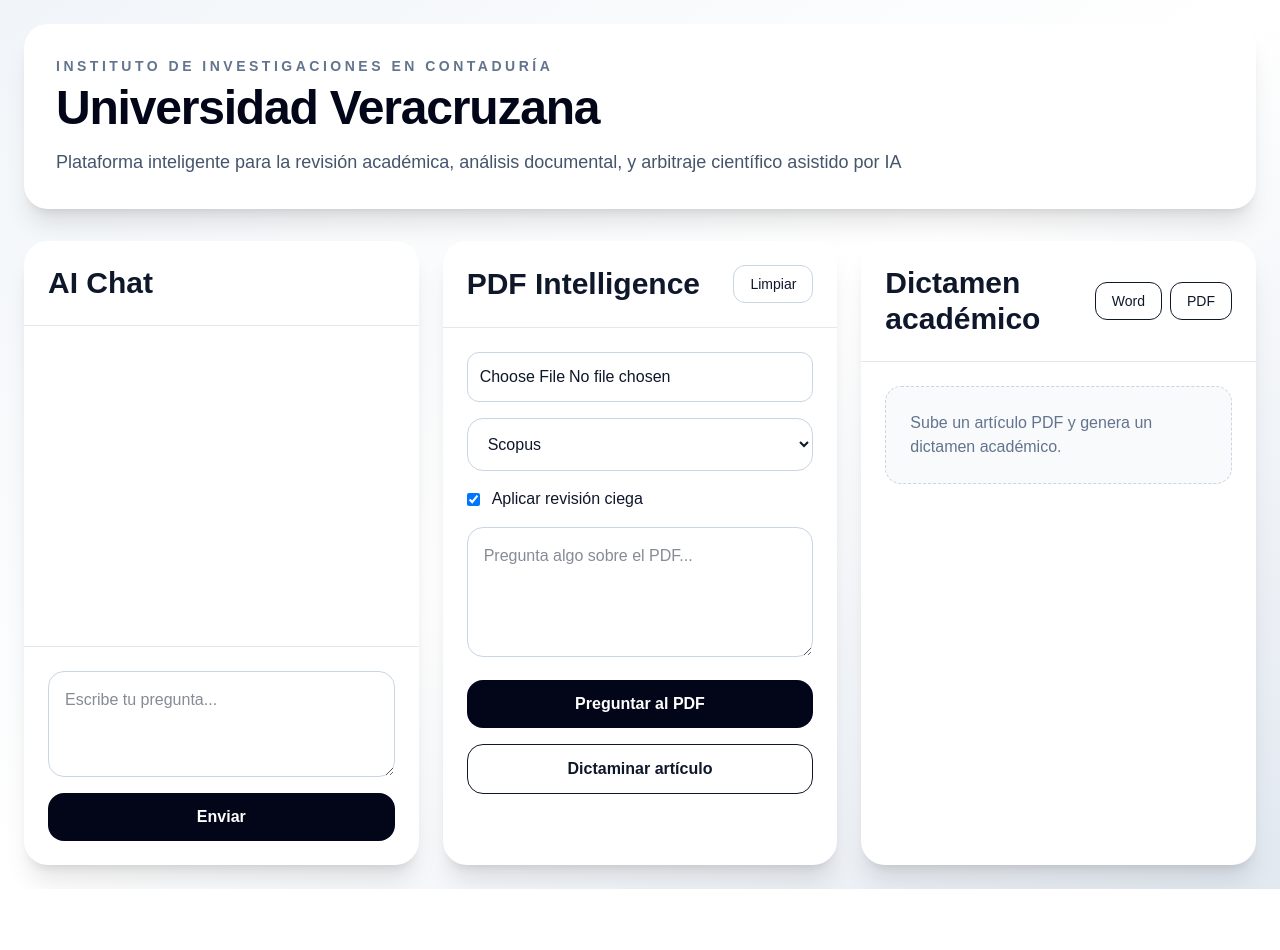
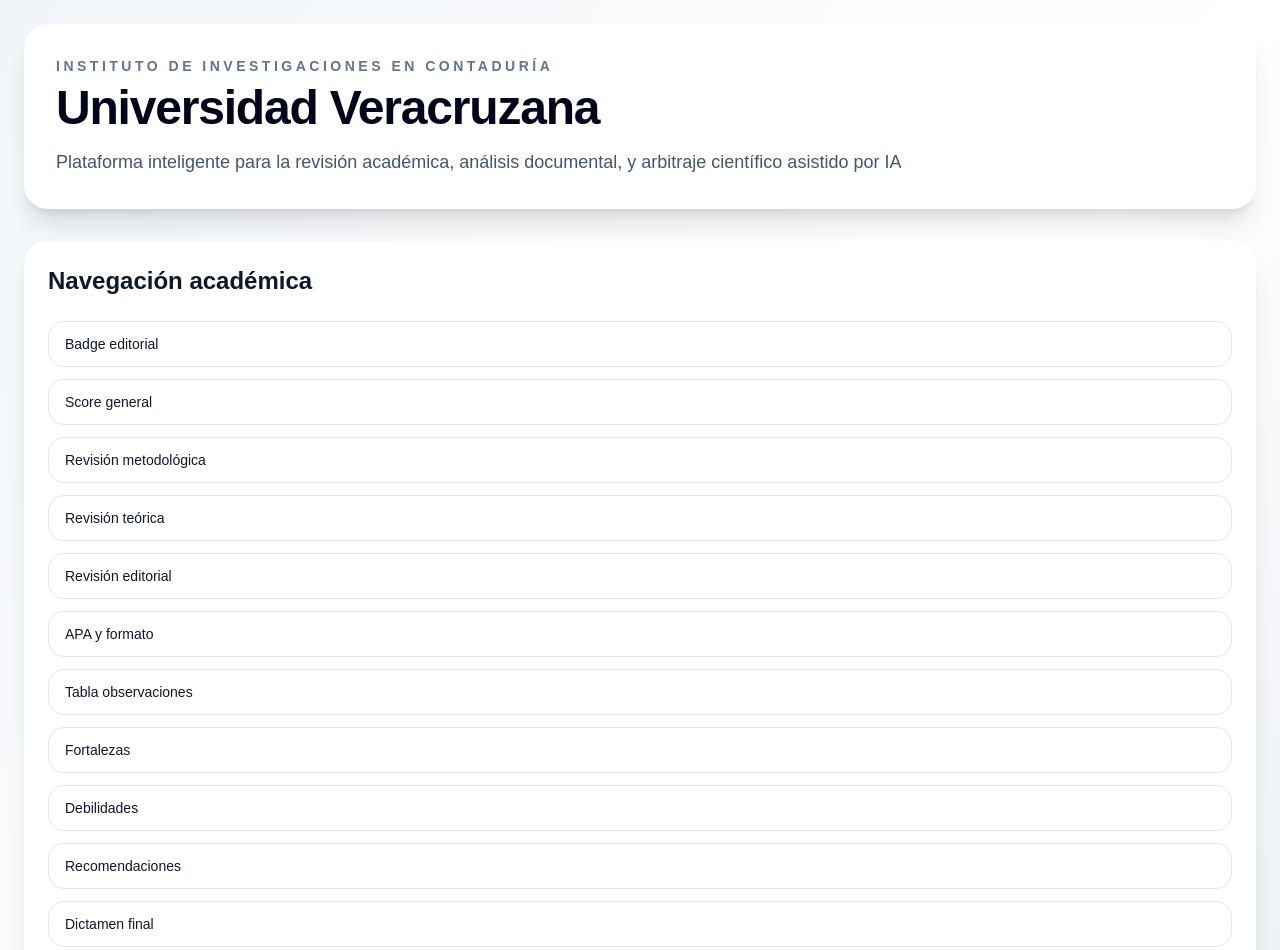
Before and after one commit to jrolandomx/ai-academic-reviewer-frontend, a Next.js app: page / in a window 1280 px wide. Shown: the top 950 px of the page. Before the commit the page ends 889 px from the top, so only its background shows below. Built offline with nearby package versions, Linux system fonts and the light colour scheme.

Commit message:
Add academic review navigation sidebar

```diff
--- a/app/page.tsx
+++ b/app/page.tsx
@@ -1,6 +1,6 @@
 "use client";
 
-import { useState } from "react";
+import { useMemo, useState } from "react";
 import ReactMarkdown from "react-markdown";
 
 interface Source {
@@ -9,6 +9,64 @@
 }
 
 const API_URL = "https://ai-chat-api-rag.onrender.com";
+
+const reviewSections = [
+  {
+    id: "badge",
+    label: "Badge editorial",
+    keyword: "Badge de dictamen editorial",
+  },
+  {
+    id: "score",
+    label: "Score general",
+    keyword: "Score general del artículo",
+  },
+  {
+    id: "metodologia",
+    label: "Revisión metodológica",
+    keyword: "Revisión metodológica",
+  },
+  {
+    id: "teorica",
+    label: "Revisión teórica",
+    keyword: "Revisión teórica",
+  },
+  {
+    id: "editorial",
+    label: "Revisión editorial",
+    keyword: "Revisión editorial y de redacción",
+  },
+  {
+    id: "apa",
+    label: "APA y formato",
+    keyword: "Revisión APA y formato",
+  },
+  {
+    id: "tabla",
+    label: "Tabla observaciones",
+    keyword: "Tabla sintética de observaciones",
+  },
+  {
+    id: "fortalezas",
+    label: "Fortalezas",
+    keyword: "Fortalezas",
+  },
+  {
+    id: "debilidades",
+    label: "Debilidades",
+    keyword: "Debilidades",
+  },
+  {
+    id: "recomendaciones",
+    label: "Recomendaciones",
+    keyword: "Recomendaciones concretas",
+  },
+  {
+    id: "dictamen",
+    label: "Dictamen final",
+    keyword: "Dictamen final del editor en jefe",
+  },
+];
 
 export default function Home() {
   const [message, setMessage] = useState("");
@@ -30,6 +88,40 @@
 
   const [loadingWord, setLoadingWord] = useState(false);
   const [loadingPDFExport, setLoadingPDFExport] = useState(false);
+
+  const detectedBadge = useMemo(() => {
+    const text = articleReview.toLowerCase();
+
+    if (text.includes("rechazado")) {
+      return {
+        label: "Rechazado",
+        className: "bg-red-100 text-red-700 border-red-300",
+      };
+    }
+
+    if (text.includes("requiere cambios mayores")) {
+      return {
+        label: "Requiere cambios mayores",
+        className: "bg-amber-100 text-amber-700 border-amber-300",
+      };
+    }
+
+    if (text.includes("aceptado con cambios menores")) {
+      return {
+        label: "Aceptado con cambios menores",
+        className: "bg-blue-100 text-blue-700 border-blue-300",
+      };
+    }
+
+    if (text.includes("aceptado sin cambios")) {
+      return {
+        label: "Aceptado sin cambios",
+        className: "bg-emerald-100 text-emerald-700 border-emerald-300",
+      };
+    }
+
+    return null;
+  }, [articleReview]);
 
   async function sendMessage() {
     if (!message.trim()) return;
@@ -201,9 +293,33 @@
     setUploadStatus("");
   }
 
+  function scrollToSection(keyword: string) {
+    const element = document.getElementById(keyword);
+
+    if (element) {
+      element.scrollIntoView({
+        behavior: "smooth",
+        block: "start",
+      });
+    }
+  }
+
+  const reviewWithAnchors = useMemo(() => {
+    let content = articleReview;
+
+    reviewSections.forEach((section) => {
+      content = content.replace(
+        `# ${section.keyword}`,
+        `<div id="${section.keyword}"></div>\n# ${section.keyword}`
+      );
+    });
+
+    return content;
+  }, [articleReview]);
+
   return (
     <main className="min-h-screen bg-gradient-to-br from-slate-100 via-white to-slate-200 p-6 text-slate-900">
-      <div className="mx-auto max-w-7xl">
+      <div className="mx-auto max-w-[1800px]">
         <header className="mb-8 rounded-3xl bg-white p-8 shadow-xl">
           <p className="mb-2 text-sm font-semibold uppercase tracking-[0.25em] text-slate-500">
             Instituto de Investigaciones en Contaduría
@@ -219,7 +335,37 @@
           </p>
         </header>
 
+        <div className="grid grid-cols-1 gap-6 2xl:grid-cols-[320px_1fr]">
+          {/* SIDEBAR */}
+          <aside className="rounded-3xl bg-white p-6 shadow-xl">
+            <h2 className="mb-6 text-2xl font-bold">
+              Navegación académica
+            </h2>
+
+            <div className="space-y-3">
+              {reviewSections.map((section) => (
+                <button
+                  key={section.id}
+                  onClick={() => scrollToSection(section.keyword)}
+                  className="w-full rounded-2xl border border-slate-200 px-4 py-3 text-left text-sm font-medium transition hover:bg-slate-100"
+                >
+                  {section.label}
+                </button>
+              ))}
+            </div>
+
+            {detectedBadge && (
+              <div
+                className={`mt-8 rounded-2xl border p-4 text-center text-sm font-semibold ${detectedBadge.className}`}
+              >
+                {detectedBadge.label}
+              </div>
+            )}
+          </aside>
+
+          {/* MAIN */}
           <div className="grid grid-cols-1 gap-6 xl:grid-cols-3">
+            {/* CHAT */}
             <section className="flex h-[78vh] flex-col rounded-3xl bg-white shadow-xl">
               <div className="border-b border-slate-200 p-6">
                 <h2 className="text-3xl font-bold">AI Chat</h2>
@@ -255,9 +401,12 @@
               </div>
             </section>
 
+            {/* PDF */}
             <section className="flex h-[78vh] flex-col rounded-3xl bg-white shadow-xl">
               <div className="flex items-center justify-between border-b border-slate-200 p-6">
-              <h2 className="text-3xl font-bold">PDF Intelligence</h2>
+                <h2 className="text-3xl font-bold">
+                  PDF Intelligence
+                </h2>
 
                 <button
                   onClick={clearAll}
@@ -289,7 +438,9 @@
 
                 <select
                   value={reviewType}
-                onChange={(e) => setReviewType(e.target.value)}
+                  onChange={(e) =>
+                    setReviewType(e.target.value)
+                  }
                   className="w-full rounded-2xl border border-slate-300 p-4"
                 >
                   <option>Scopus</option>
@@ -304,7 +455,9 @@
                   <input
                     type="checkbox"
                     checked={blindReview}
-                  onChange={(e) => setBlindReview(e.target.checked)}
+                    onChange={(e) =>
+                      setBlindReview(e.target.checked)
+                    }
                   />
 
                   <span>Aplicar revisión ciega</span>
@@ -314,7 +467,9 @@
                   className="w-full rounded-2xl border border-slate-300 p-4"
                   rows={4}
                   value={pdfQuestion}
-                onChange={(e) => setPdfQuestion(e.target.value)}
+                  onChange={(e) =>
+                    setPdfQuestion(e.target.value)
+                  }
                   placeholder="Pregunta algo sobre el PDF..."
                 />
 
@@ -322,14 +477,18 @@
                   onClick={askPDF}
                   className="w-full rounded-2xl bg-slate-950 px-6 py-3 font-semibold text-white"
                 >
-                {loadingPdf ? "Consultando..." : "Preguntar al PDF"}
+                  {loadingPdf
+                    ? "Consultando..."
+                    : "Preguntar al PDF"}
                 </button>
 
                 <button
                   onClick={reviewArticle}
                   className="w-full rounded-2xl border border-slate-900 bg-white px-6 py-3 font-semibold"
                 >
-                {loadingReview ? "Dictaminando..." : "Dictaminar artículo"}
+                  {loadingReview
+                    ? "Dictaminando..."
+                    : "Dictaminar artículo"}
                 </button>
 
                 {pdfResponse && (
@@ -339,31 +498,15 @@
                     </p>
                   </div>
                 )}
-
-              {pdfSources.length > 0 && (
-                <div className="space-y-3">
-                  <h3 className="font-semibold">Fuentes consultadas</h3>
-
-                  {pdfSources.map((source, index) => (
-                    <div
-                      key={index}
-                      className="rounded-2xl border border-slate-200 bg-white p-4"
-                    >
-                      <p className="font-medium">Página {source.page + 1}</p>
-
-                      <p className="mt-2 text-sm text-slate-600">
-                        {source.content}
-                      </p>
-                    </div>
-                  ))}
-                </div>
-              )}
               </div>
             </section>
 
+            {/* REVIEW */}
             <section className="flex h-[78vh] flex-col rounded-3xl bg-white shadow-xl">
               <div className="flex items-center justify-between border-b border-slate-200 p-6">
-              <h2 className="text-3xl font-bold">Dictamen académico</h2>
+                <h2 className="text-3xl font-bold">
+                  Dictamen académico
+                </h2>
 
                 <div className="flex gap-2">
                   <button
@@ -385,7 +528,9 @@
               <div className="flex-1 overflow-y-auto p-6">
                 {articleReview ? (
                   <article className="prose prose-slate max-w-none">
-                  <ReactMarkdown>{articleReview}</ReactMarkdown>
+                    <ReactMarkdown>
+                      {reviewWithAnchors}
+                    </ReactMarkdown>
                   </article>
                 ) : (
                   <div className="rounded-2xl border border-dashed border-slate-300 bg-slate-50 p-6 text-slate-500">
@@ -396,6 +541,7 @@
             </section>
           </div>
         </div>
+      </div>
     </main>
   );
 }
```
Lines whose indentation alone changed are shown as unchanged.
